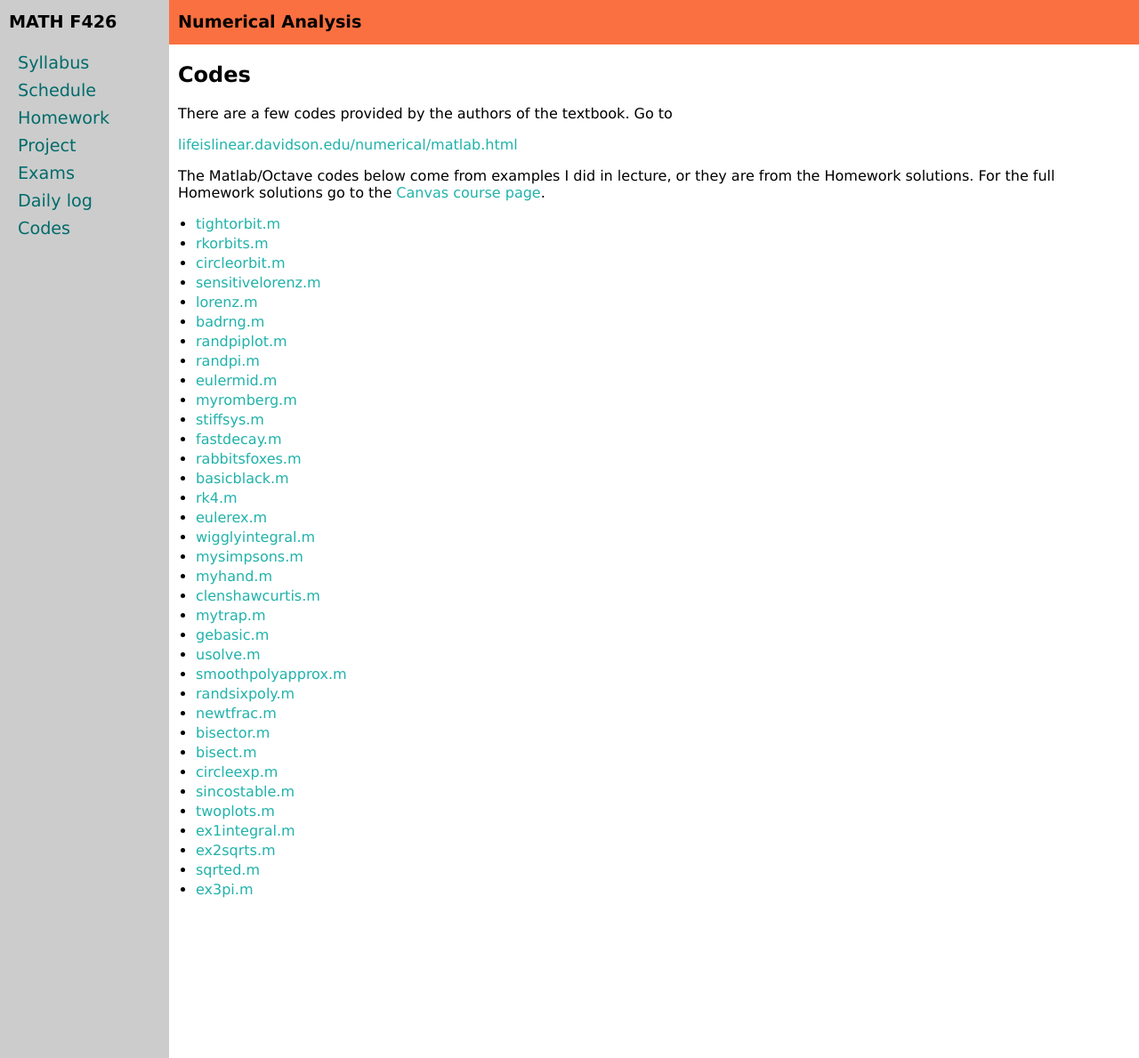
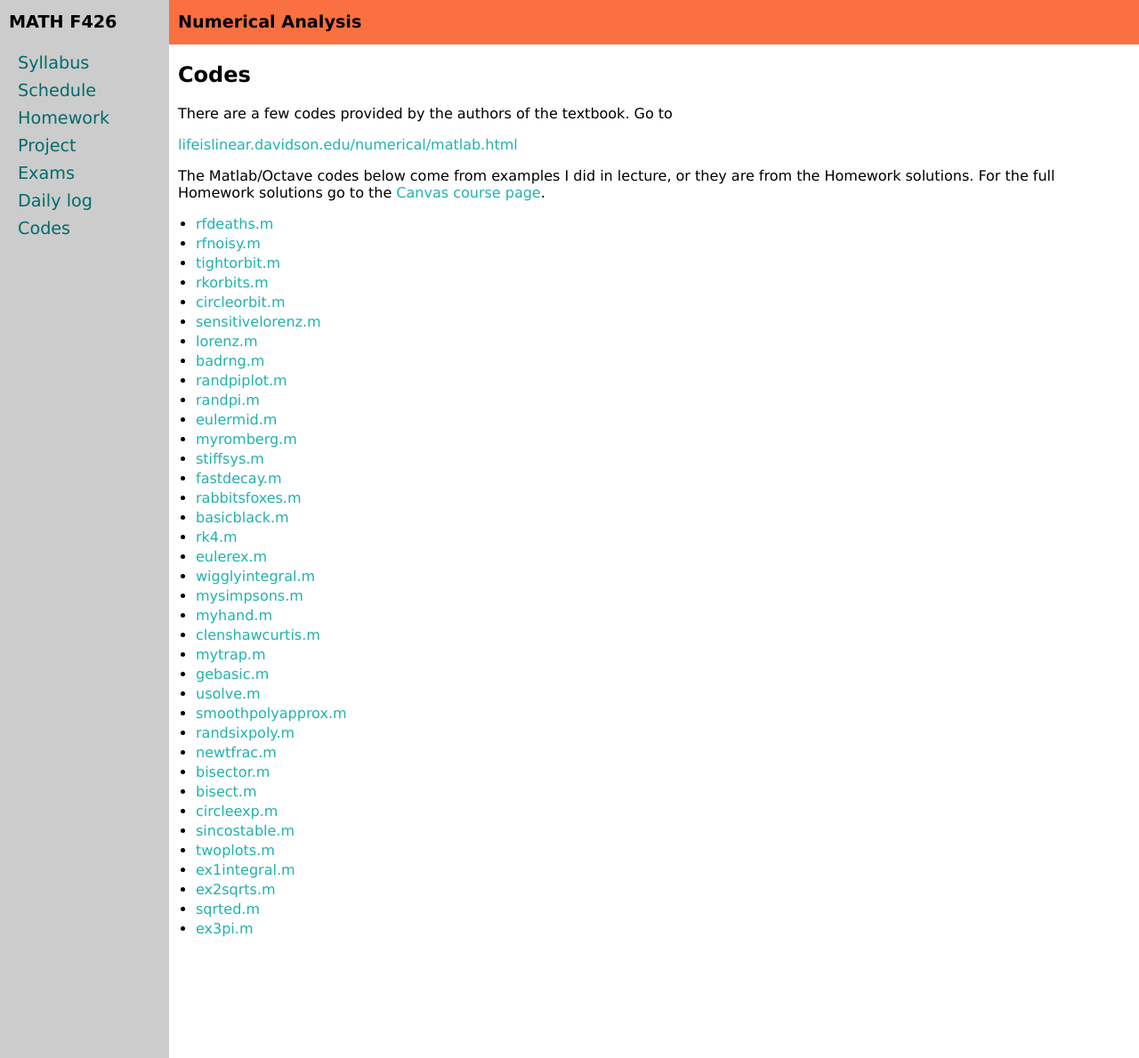
Before and after one commit to bueler/numerical, a Jekyll site: the page built from codes.md, in a window 1280 px wide and 1189 px high. Shown: the whole window at 89% size. Built offline with Jekyll 4.4.1, drawn with Linux system fonts in a browser that asks for light colours.

Commit message:
post codes for tomorrow lecture

```diff
--- a/codes.md
+++ b/codes.md
@@ -15,6 +15,8 @@ The Matlab/Octave codes below come from examples I did in lecture, or they are f
   * [.m](assets/codes/.m)
 -->
 
+  * [rfdeaths.m](assets/codes/rfdeaths.m)
+  * [rfnoisy.m](assets/codes/rfnoisy.m)
   * [tightorbit.m](assets/codes/tightorbit.m)
   * [rkorbits.m](assets/codes/rkorbits.m)
   * [circleorbit.m](assets/codes/circleorbit.m)
```
Also changed, not shown: 2 other files.
